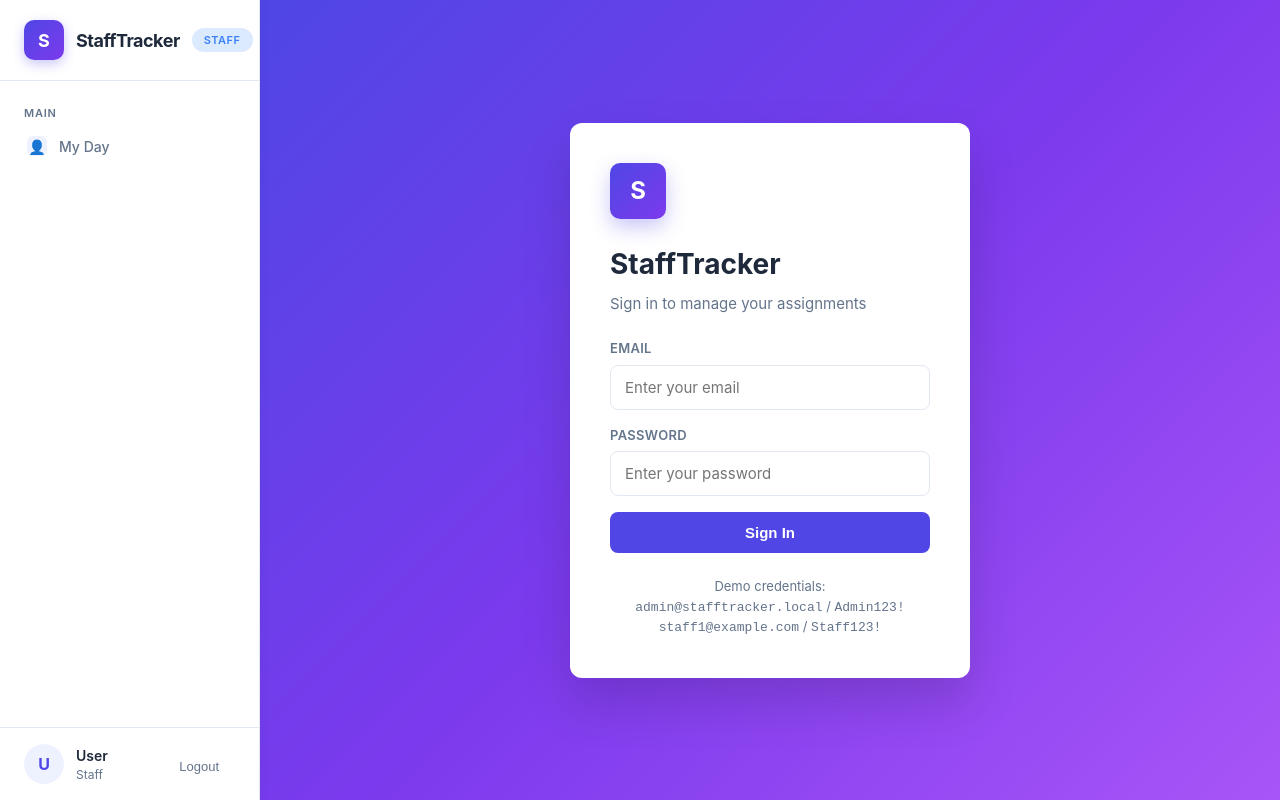
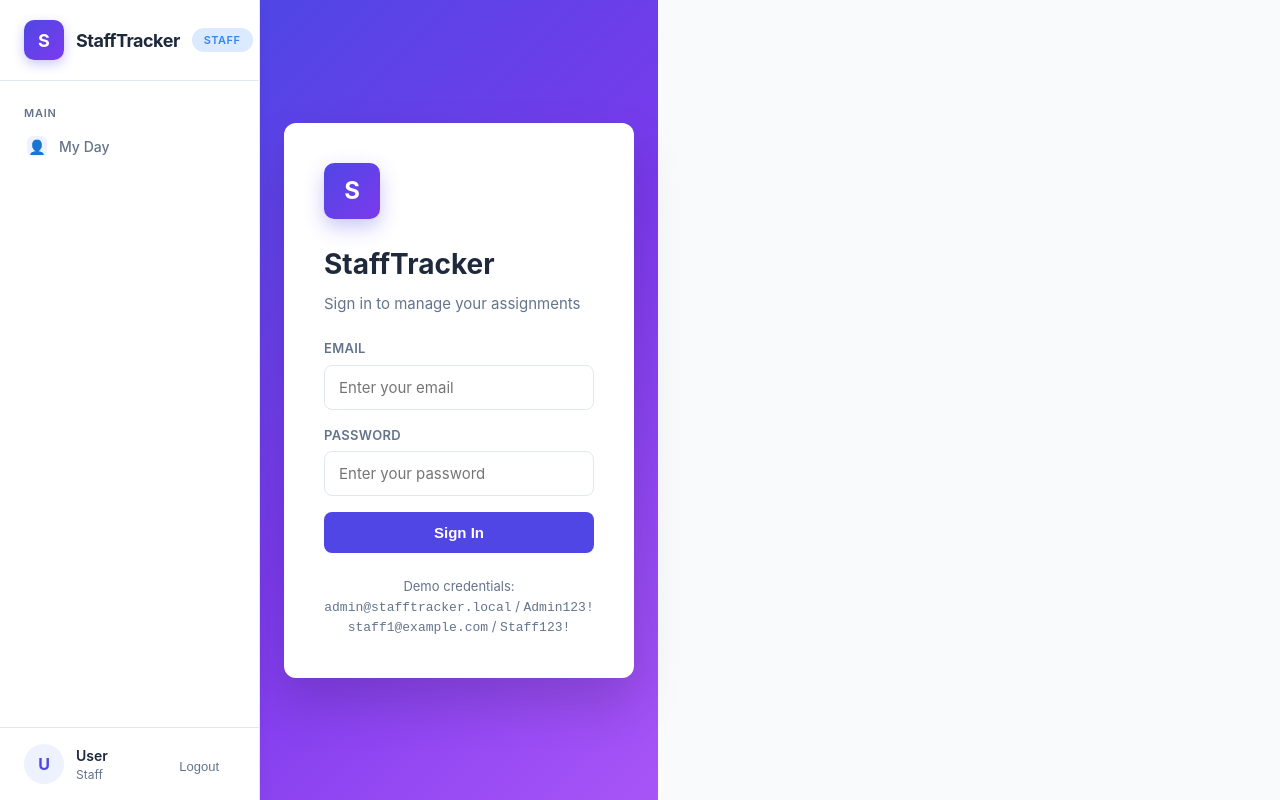
Before and after one commit to coderbruv123/Staff-Tracker-App, a React (Vite) app in the folder frontend/: page /login in a window 1280 px wide. Built offline with nearby package versions, Linux system fonts and the light colour scheme; no server answers.

Commit message:
fix: adjust spacing and alignment for staff page

```diff
--- a/frontend/src/styles.css
+++ b/frontend/src/styles.css
@@ -226,7 +226,6 @@ body {
 
 /* ===== Main Content ===== */
 .main {
-  flex: 1;
   margin-left: 260px;
   display: flex;
   flex-direction: column;
@@ -324,6 +323,7 @@ body {
   padding: 24px 24px 48px;
   max-width: 1400px;
   width: 100%;
+  margin: 0 auto;
 }
 
 /* ===== Stat Cards ===== */
```
